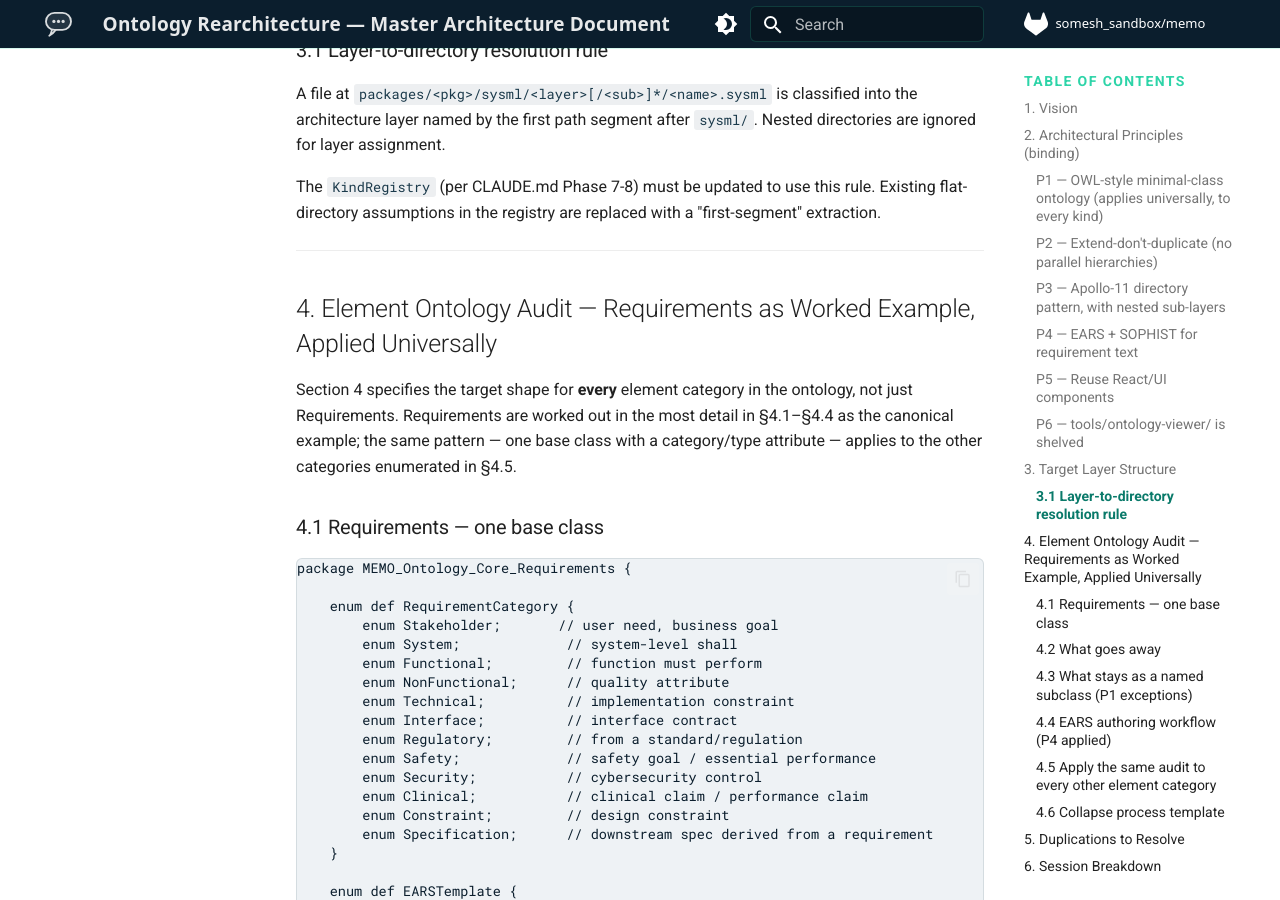
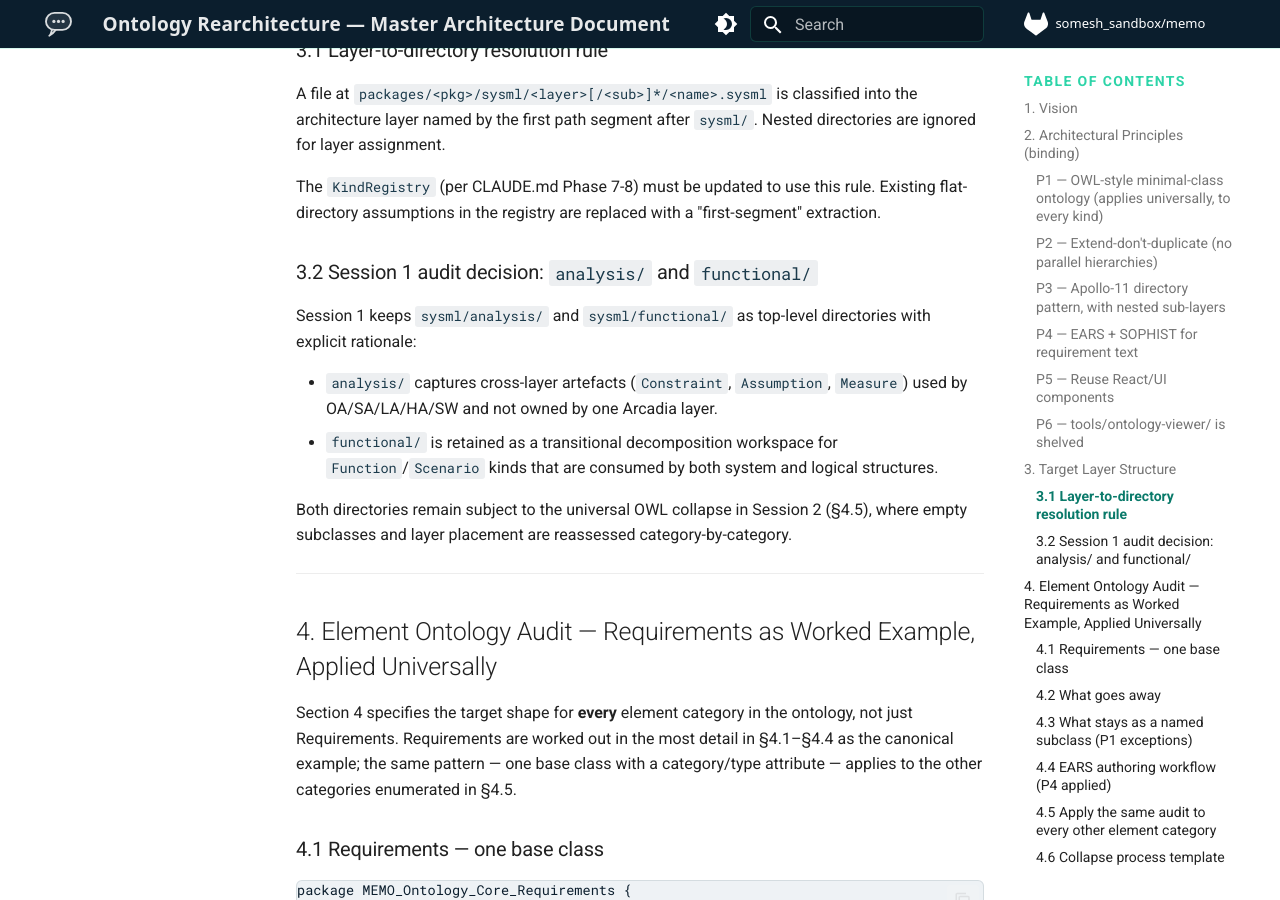
Before and after one commit to memoarchitect/memo-architect, an MkDocs documentation site: the page built from docs/src/developers/architecture/ontology-rearchitecture.md, in a window 1280 px wide and 900 px high, scrolled down 5731 px. Built offline with MkDocs 1.6.1 and Material for MkDocs 9.7.7, drawn with Linux system fonts in a browser that asks for light colours; comment, search, counter and statistics services are not loaded.

Commit message:
Session 1 (N-ONTO): rework core layers and nesting (#181)

```diff
--- a/docs/src/developers/architecture/ontology-rearchitecture.md
+++ b/docs/src/developers/architecture/ontology-rearchitecture.md
@@ -146,6 +146,15 @@ The standalone ontology viewer at `tools/ontology-viewer/` (or `tools/app/`) is
 A file at `packages/<pkg>/sysml/<layer>[/<sub>]*/<name>.sysml` is classified into the architecture layer named by the first path segment after `sysml/`. Nested directories are ignored for layer assignment.
 
 The `KindRegistry` (per CLAUDE.md Phase 7-8) must be updated to use this rule. Existing flat-directory assumptions in the registry are replaced with a "first-segment" extraction.
+
+### 3.2 Session 1 audit decision: `analysis/` and `functional/`
+
+Session 1 keeps `sysml/analysis/` and `sysml/functional/` as top-level directories with explicit rationale:
+
+- `analysis/` captures cross-layer artefacts (`Constraint`, `Assumption`, `Measure`) used by OA/SA/LA/HA/SW and not owned by one Arcadia layer.
+- `functional/` is retained as a transitional decomposition workspace for `Function`/`Scenario` kinds that are consumed by both system and logical structures.
+
+Both directories remain subject to the universal OWL collapse in Session 2 (§4.5), where empty subclasses and layer placement are reassessed category-by-category.
 
 ---
 
```
Also changed, not shown: 12 other files.
